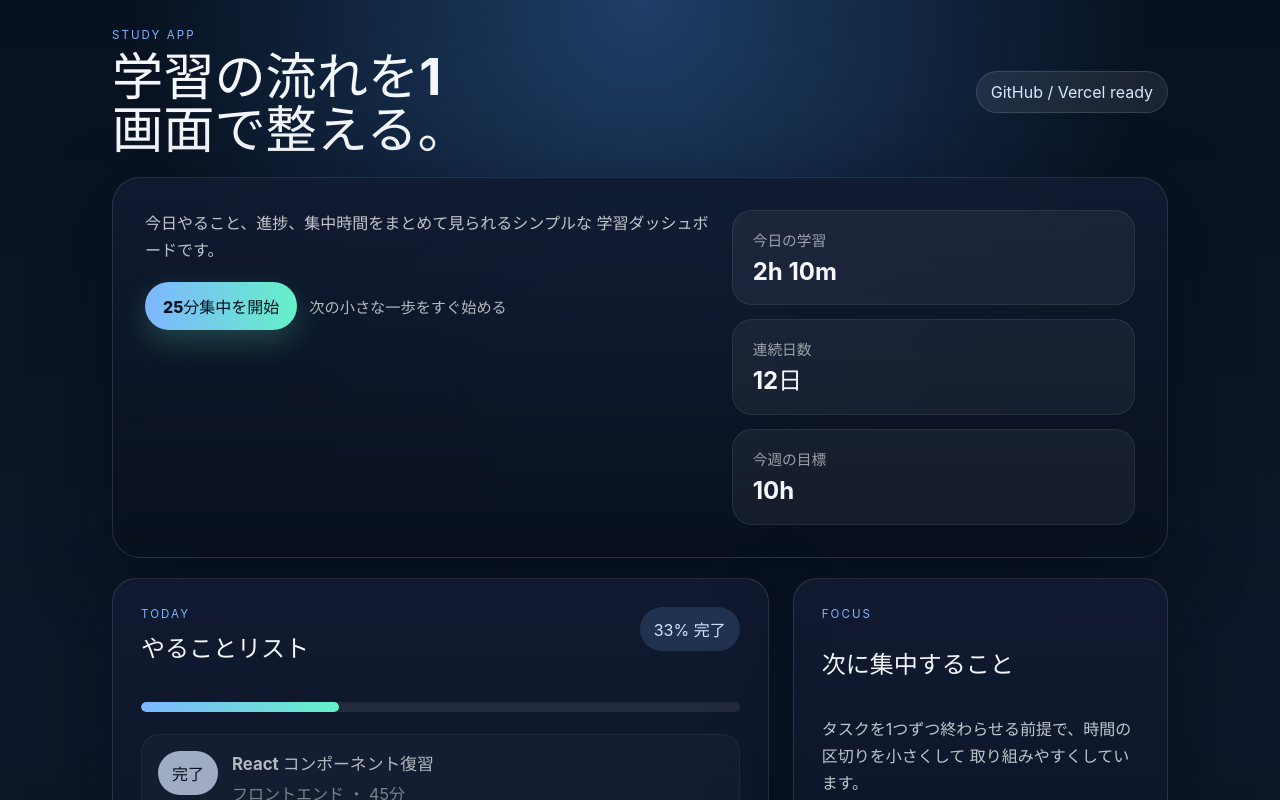
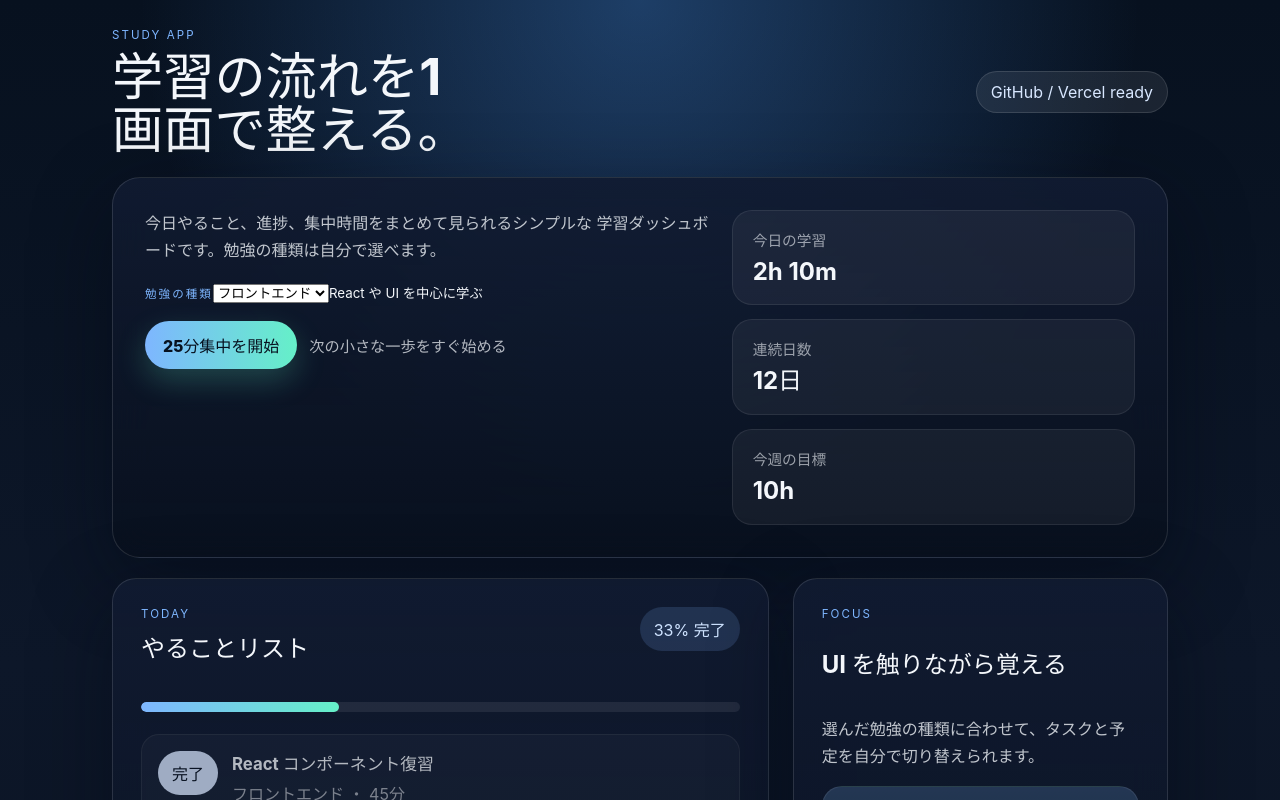
Before and after one commit to taishi1006-del/study-app, a React (Vite) app: page / in a window 1280 px wide. Shown: the top 800 px of the page. Built offline with nearby package versions, Linux system fonts and the light colour scheme.

Commit message:
Add study type selector

```diff
--- a/src/App.jsx
+++ b/src/App.jsx
@@ -1,7 +1,17 @@
 import { useMemo, useState } from 'react'
 import './App.css'
 
-const defaultTasks = [
+const studyTypes = [
+  {
+    value: 'frontend',
+    label: 'フロントエンド',
+    description: 'React や UI を中心に学ぶ',
+    metrics: [
+      { label: '今日の学習', value: '2h 10m' },
+      { label: '連続日数', value: '12日' },
+      { label: '今週の目標', value: '10h' },
+    ],
+    tasks: [
       {
         id: 1,
         title: 'React コンポーネント復習',
@@ -11,9 +21,9 @@ const defaultTasks = [
       },
       {
         id: 2,
-    title: 'アルゴリズム問題 3問',
-    subject: 'CS 基礎',
-    minutes: 60,
+        title: 'レイアウト調整と CSS 整理',
+        subject: 'フロントエンド',
+        minutes: 40,
         done: false,
       },
       {
@@ -23,22 +33,103 @@ const defaultTasks = [
         minutes: 25,
         done: false,
       },
-]
-
-const focusSessions = [
-  { label: '今日の学習', value: '2h 10m' },
-  { label: '連続日数', value: '12日' },
-  { label: '今週の目標', value: '10h' },
-]
-
-const upcomingStudy = [
+    ],
+    upcomingStudy: [
       '19:00 - React の復習',
-  '20:00 - アルゴリズム問題',
+      '20:00 - レイアウト調整',
       '21:00 - 英単語チェック',
+    ],
+    focus: 'UI を触りながら覚える',
+    memo: '終わったら画面の変化を1行で振り返る。',
+  },
+  {
+    value: 'algorithm',
+    label: 'アルゴリズム',
+    description: '問題演習と考え方を中心に学ぶ',
+    metrics: [
+      { label: '今日の学習', value: '1h 40m' },
+      { label: '連続日数', value: '8日' },
+      { label: '今週の目標', value: '8h' },
+    ],
+    tasks: [
+      {
+        id: 1,
+        title: '二分探索の復習',
+        subject: 'アルゴリズム',
+        minutes: 30,
+        done: true,
+      },
+      {
+        id: 2,
+        title: '配列問題を 2 問解く',
+        subject: 'アルゴリズム',
+        minutes: 50,
+        done: false,
+      },
+      {
+        id: 3,
+        title: '解法のメモ整理',
+        subject: 'CS 基礎',
+        minutes: 20,
+        done: false,
+      },
+    ],
+    upcomingStudy: [
+      '19:00 - 二分探索の復習',
+      '20:00 - 配列問題 2 問',
+      '21:00 - 解法メモ整理',
+    ],
+    focus: '考え方を言語化する',
+    memo: '解き終わったら解法を短くまとめる。',
+  },
+  {
+    value: 'english',
+    label: '英語',
+    description: '単語と長文を中心に学ぶ',
+    metrics: [
+      { label: '今日の学習', value: '1h 20m' },
+      { label: '連続日数', value: '15日' },
+      { label: '今週の目標', value: '7h' },
+    ],
+    tasks: [
+      {
+        id: 1,
+        title: '単語 50 語チェック',
+        subject: '英語',
+        minutes: 25,
+        done: true,
+      },
+      {
+        id: 2,
+        title: '長文 1 題を音読',
+        subject: '英語',
+        minutes: 35,
+        done: false,
+      },
+      {
+        id: 3,
+        title: '文法の苦手分野を確認',
+        subject: '英語',
+        minutes: 20,
+        done: false,
+      },
+    ],
+    upcomingStudy: [
+      '19:00 - 単語 50 語',
+      '20:00 - 長文 1 題',
+      '21:00 - 文法の確認',
+    ],
+    focus: '短時間で回数を増やす',
+    memo: '終わったら覚えにくかった単語を残す。',
+  },
 ]
 
 function App() {
-  const [tasks, setTasks] = useState(defaultTasks)
+  const [selectedStudy, setSelectedStudy] = useState(studyTypes[0].value)
+  const currentStudy =
+    studyTypes.find((item) => item.value === selectedStudy) ?? studyTypes[0]
+  const [tasks, setTasks] = useState(currentStudy.tasks)
+
   const completedCount = useMemo(
     () => tasks.filter((task) => task.done).length,
     [tasks],
@@ -51,6 +142,14 @@ function App() {
         task.id === id ? { ...task, done: !task.done } : task,
       ),
     )
+  }
+
+  const handleStudyChange = (event) => {
+    const nextStudy =
+      studyTypes.find((item) => item.value === event.target.value) ??
+      studyTypes[0]
+    setSelectedStudy(nextStudy.value)
+    setTasks(nextStudy.tasks)
   }
 
   return (
@@ -67,8 +166,23 @@ function App() {
         <div className="hero-copy-wrap">
           <p className="hero-copy">
             今日やること、進捗、集中時間をまとめて見られるシンプルな
-            学習ダッシュボードです。
+            学習ダッシュボードです。勉強の種類は自分で選べます。
           </p>
+          <label className="study-select-wrap">
+            <span className="section-label">勉強の種類</span>
+            <select
+              value={selectedStudy}
+              onChange={handleStudyChange}
+              className="study-select"
+            >
+              {studyTypes.map((item) => (
+                <option key={item.value} value={item.value}>
+                  {item.label}
+                </option>
+              ))}
+            </select>
+            <small>{currentStudy.description}</small>
+          </label>
           <div className="hero-actions">
             <button type="button" className="primary-action">
               25分集中を開始
@@ -78,7 +192,7 @@ function App() {
         </div>
 
         <div className="hero-metrics">
-          {focusSessions.map((item) => (
+          {currentStudy.metrics.map((item) => (
             <article key={item.label} className="metric-card">
               <span>{item.label}</span>
               <strong>{item.value}</strong>
@@ -104,7 +218,11 @@ function App() {
           <ul className="task-list">
             {tasks.map((task) => (
               <li key={task.id} className={task.done ? 'task done' : 'task'}>
-                <button type="button" className="task-toggle" onClick={() => toggleTask(task.id)}>
+                <button
+                  type="button"
+                  className="task-toggle"
+                  onClick={() => toggleTask(task.id)}
+                >
                   {task.done ? '完了' : '未完了'}
                 </button>
                 <div>
@@ -120,10 +238,9 @@ function App() {
 
         <aside className="panel panel-side">
           <p className="section-label">Focus</p>
-          <h2>次に集中すること</h2>
+          <h2>{currentStudy.focus}</h2>
           <p className="side-copy">
-            タスクを1つずつ終わらせる前提で、時間の区切りを小さくして
-            取り組みやすくしています。
+            選んだ勉強の種類に合わせて、タスクと予定を自分で切り替えられます。
           </p>
 
           <div className="focus-box">
@@ -133,13 +250,13 @@ function App() {
 
           <div className="tip-box">
             <p>学習メモ</p>
-            <strong>終わったら内容を1行で振り返る。</strong>
+            <strong>{currentStudy.memo}</strong>
           </div>
 
           <div className="schedule-box">
             <p>今日の予定</p>
             <ul>
-              {upcomingStudy.map((item) => (
+              {currentStudy.upcomingStudy.map((item) => (
                 <li key={item}>{item}</li>
               ))}
             </ul>
```
Lines whose indentation alone changed are shown as unchanged.
